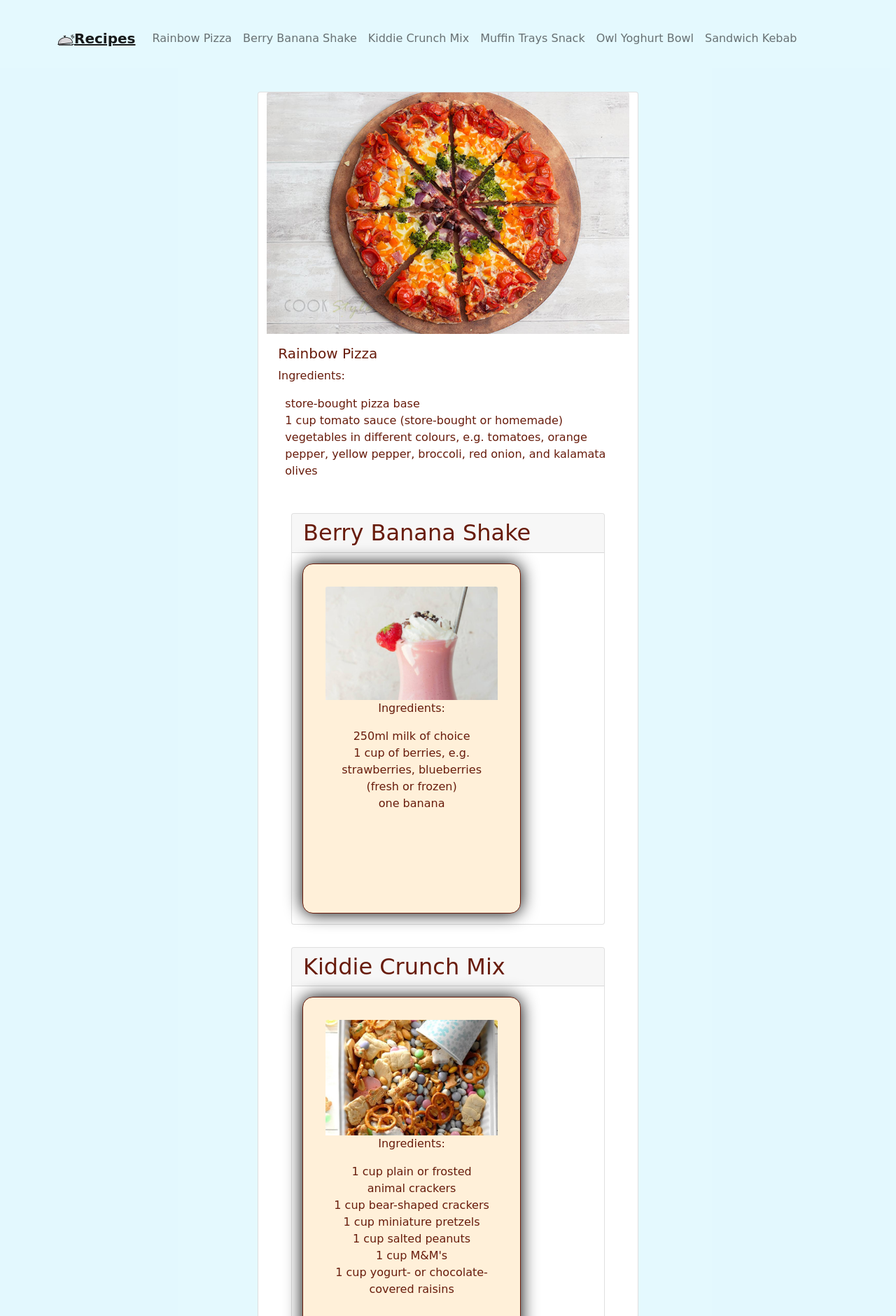
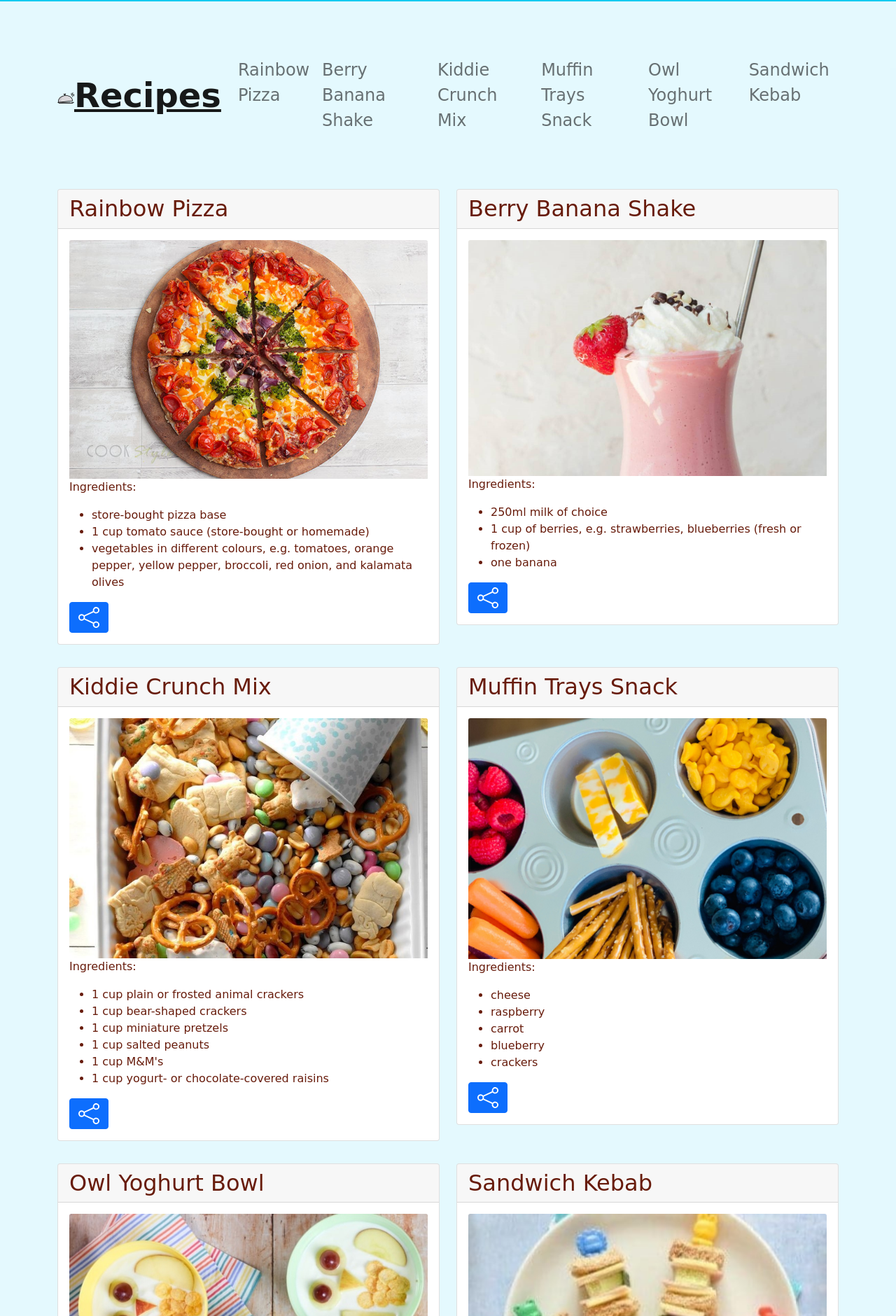
Before and after one commit to matesama/cookbook, a plain HTML site: page index.html in a window 1280 px wide. Shown: the part 920-2800 px from the top of the page at 70% size. Drawn offline with nearby package versions, Linux system fonts and the light colour scheme; a web font is replaced by a local one.

Commit message:
Update: Cards, Share, LayOut Fontsize,Margin

```diff
--- a/index.html
+++ b/index.html
@@ -30,15 +30,15 @@
       </nav>
       <section >
         <div class="jumbotron bg-info mr-5 text-center">
-          <h2 class="display-5" >Igniting Young Chefs: Empowering Kids in the Kitchen!</h2>
-          <img src="./imgs/cover-img-.jpg" id="header-image" alt="funny kids cookbook cover" class="mr-10">
+          <h2 class="display-5 mb-4" >Igniting Young Chefs: Empowering Kids in the Kitchen!</h2>
+          <img src="./imgs/cover-img-.jpg" id="header-image" alt="funny kids cookbook cover" class="mr-10 mb-4">
           <p class="lead">Welcome to Kids Menu, where cooking becomes an extraordinary adventure for kids!
             We're passionate about finding and creating recipes that inspire children to actively participate in the culinary world.</p>
           <hr class="my-4">
           <p>Cooking isn't just about nourishing our bodies; it's an opportunity for kids to develop vital life skills, ignite their creativity,
             and foster a lifelong love for food.</p>
           <p>
-            <a class="btn btn-primary" data-bs-toggle="collapse" href="#collapseExample" role="button" aria-expanded="false" aria-controls="collapseExample" data-target="collapseExample">
+            <a class="btn btn-primary learn-more-button mb-3" data-bs-toggle="collapse" href="#collapseExample" role="button" aria-expanded="false" aria-controls="collapseExample" data-target="collapseExample">
                 Learn More!
             </a>
           </p>
@@ -82,30 +82,34 @@
       <div class="row">
         <nav class="navbar navbar-expand-lg navbar-light  sticky-top mb-5 >
           <div class="container-fluid">
-            <a class="navbar-brand text-decoration-underline fw-bold" href="#"><img src="./imgs/dinner.png" class="serving-icon">Recipes</a>
+            <a class="navbar-brand text-decoration-underline fw-bold recipe-nav-font" href="#"><img src="./imgs/dinner.png" class="serving-icon">Recipes</a>
             <button class="navbar-toggler" type="button" data-bs-toggle="collapse" data-bs-target="#navbarNavAltMarkup" aria-controls="navbarNavAltMarkup" aria-expanded="false" aria-label="Toggle navigation">
               <span class="navbar-toggler-icon"></span>
             </button>
             <div class="collapse navbar-collapse" id="navbarNavAltMarkup">
               <div class="navbar-nav">
-                <a class="nav-link" href="#rainbow-pizza">Rainbow Pizza</a>
-                <a class="nav-link" href="#berry-banana-shake">Berry Banana Shake</a>
-                <a class="nav-link" href="#kiddie-crunch">Kiddie Crunch Mix</a>
-                <a class="nav-link" href="#muffin-tray">Muffin Trays Snack</a>
-                <a class="nav-link" href="#owl-yoghurt-bowl">Owl Yoghurt Bowl</a>
-                <a class="nav-link" href="#sandwich-kebab">Sandwich Kebab</a>
+                <a class="nav-link nav-font" href="#rainbow-pizza">Rainbow Pizza</a>
+                <a class="nav-link nav-font" href="#berry-banana-shake">Berry Banana Shake</a>
+                <a class="nav-link nav-font" href="#kiddie-crunch h3">Kiddie Crunch Mix</a>
+                <a class="nav-link nav-font" href="#muffin-tray">Muffin Trays Snack</a>
+                <a class="nav-link nav-font" href="#owl-yoghurt-bowl">Owl Yoghurt Bowl</a>
+                <a class="nav-link nav-font" href="#sandwich-kebab">Sandwich Kebab</a>
               </div>
             </div>
           </div>
         </nav>
-      </div>
+
 
       <div class="row">
-        <div class="card mx-auto mb-3 col-md-5 col-sm-8" id="rainbow-pizza" >
-            <img src="./imgs/01-Rainbow-pizza1.jpg" alt="Delicious Rainbow Pizza" class="card-img-top">
-            <div class="card-body">
-              <h5 class="card-title">Rainbow Pizza</h5>
-
+        <div class="col-sm-12 col-lg-6">
+          <div class="card mx-auto m-3" >
+            <h2 class="card-header">Rainbow Pizza</h2>
+            <article class="recipe-post card-body" id="rainbow-pizza">
+              <img
+                src="./imgs/01-Rainbow-pizza1.jpg"
+                alt="Rainbow Pizza"
+                class="recipe-images card-img-top"
+              />
               <p>Ingredients:</p>
               <ul>
                 <li>store-bought pizza base</li>
@@ -115,10 +119,14 @@
                   yellow pepper, broccoli, red onion, and kalamata olives
                 </li>
               </ul>
-
+              <a href="#" class="btn btn-primary " onclick="myFunction()"><svg xmlns="http://www.w3.org/2000/svg" width="30" height="30" fill="currentColor" class="bi bi-share" viewBox="0 0 16 16">
+                <path d="M13.5 1a1.5 1.5 0 1 0 0 3 1.5 1.5 0 0 0 0-3zM11 2.5a2.5 2.5 0 1 1 .603 1.628l-6.718 3.12a2.499 2.499 0 0 1 0 1.504l6.718 3.12a2.5 2.5 0 1 1-.488.876l-6.718-3.12a2.5 2.5 0 1 1 0-3.256l6.718-3.12A2.5 2.5 0 0 1 11 2.5zm-8.5 4a1.5 1.5 0 1 0 0 3 1.5 1.5 0 0 0 0-3zm11 5.5a1.5 1.5 0 1 0 0 3 1.5 1.5 0 0 0 0-3z"/>
+              </svg></a>
             </article>
           </div>
-          <div class="card mx-auto m-3" style="width: 28rem">
+        </div>
+        <div class="col-sm-12 col-lg-6">
+          <div class="card mx-auto m-3">
             <h2 class="card-header">Berry Banana Shake</h2>
             <article class="recipe-post card-body" id="berryBananaShake">
               <img
@@ -135,9 +143,16 @@
                 </li>
                 <li>one banana</li>
               </ul>
+              <a href="#" class="btn btn-primary " onclick="myFunction()"><svg xmlns="http://www.w3.org/2000/svg" width="30" height="30" fill="currentColor" class="bi bi-share" viewBox="0 0 16 16">
+                <path d="M13.5 1a1.5 1.5 0 1 0 0 3 1.5 1.5 0 0 0 0-3zM11 2.5a2.5 2.5 0 1 1 .603 1.628l-6.718 3.12a2.499 2.499 0 0 1 0 1.504l6.718 3.12a2.5 2.5 0 1 1-.488.876l-6.718-3.12a2.5 2.5 0 1 1 0-3.256l6.718-3.12A2.5 2.5 0 0 1 11 2.5zm-8.5 4a1.5 1.5 0 1 0 0 3 1.5 1.5 0 0 0 0-3zm11 5.5a1.5 1.5 0 1 0 0 3 1.5 1.5 0 0 0 0-3z"/>
+              </svg></a>
             </article>
           </div>
-          <div class="card mx-auto m-3" style="width: 28rem">
+        </div>
+      </div>
+    <div class="row">
+      <div class="col-sm-12 col-lg-6">
+      <div class="card mx-auto m-3" >
         <h2 class="card-header">Kiddie Crunch Mix</h2>
         <article class="recipe-post card-body" id="kiddieCrunchMix">
           <img
@@ -154,11 +169,15 @@
               <li>1 cup M&M's</li>
               <li>1 cup yogurt- or chocolate-covered raisins</li>
             </ul>
+            <a href="#" class="btn btn-primary " onclick="myFunction()"><svg xmlns="http://www.w3.org/2000/svg" width="30" height="30" fill="currentColor" class="bi bi-share" viewBox="0 0 16 16">
+              <path d="M13.5 1a1.5 1.5 0 1 0 0 3 1.5 1.5 0 0 0 0-3zM11 2.5a2.5 2.5 0 1 1 .603 1.628l-6.718 3.12a2.499 2.499 0 0 1 0 1.504l6.718 3.12a2.5 2.5 0 1 1-.488.876l-6.718-3.12a2.5 2.5 0 1 1 0-3.256l6.718-3.12A2.5 2.5 0 0 1 11 2.5zm-8.5 4a1.5 1.5 0 1 0 0 3 1.5 1.5 0 0 0 0-3zm11 5.5a1.5 1.5 0 1 0 0 3 1.5 1.5 0 0 0 0-3z"/>
+            </svg></a>
         </article>
       </div>
-          <div class="card mx-auto m-3" style="width: 28rem">
+      </div>
+      <div class="col-sm-12 col-lg-6">
+      <div class="card mx-auto m-3" >
         <h2 class="card-header">Muffin Trays Snack</h2>
-
         <article class="recipe-post card-body" id="muffinTraysSnack">
           <img
             src="./imgs/muffintraysnackCROPPED.png"
@@ -173,9 +192,16 @@
               <li>blueberry</li>
               <li>crackers</li>
             </ul>
+            <a href="#" class="btn btn-primary " onclick="myFunction()"><svg xmlns="http://www.w3.org/2000/svg" width="30" height="30" fill="currentColor" class="bi bi-share" viewBox="0 0 16 16">
+              <path d="M13.5 1a1.5 1.5 0 1 0 0 3 1.5 1.5 0 0 0 0-3zM11 2.5a2.5 2.5 0 1 1 .603 1.628l-6.718 3.12a2.499 2.499 0 0 1 0 1.504l6.718 3.12a2.5 2.5 0 1 1-.488.876l-6.718-3.12a2.5 2.5 0 1 1 0-3.256l6.718-3.12A2.5 2.5 0 0 1 11 2.5zm-8.5 4a1.5 1.5 0 1 0 0 3 1.5 1.5 0 0 0 0-3zm11 5.5a1.5 1.5 0 1 0 0 3 1.5 1.5 0 0 0 0-3z"/>
+            </svg></a>
         </article>
       </div>
-          <div class="card mx-auto m-3" style="width: 28rem">
+      </div>
+    </div>
+    <div class="row">
+      <div class="col-sm-12 col-lg-6">
+        <div class="card mx-auto m-3">
           <h2 class="card-header">Owl Yoghurt Bowl</h2>
 
           <article class="recipe-post card-body" id="owlYoghurtBowl">
@@ -193,9 +219,14 @@
                 <li>1 red grape</li>
                 <li>small handful organic cornflakes</li>
               </ul>
+              <a href="#" class="btn btn-primary " onclick="myFunction()"><svg xmlns="http://www.w3.org/2000/svg" width="30" height="30" fill="currentColor" class="bi bi-share" viewBox="0 0 16 16">
+                <path d="M13.5 1a1.5 1.5 0 1 0 0 3 1.5 1.5 0 0 0 0-3zM11 2.5a2.5 2.5 0 1 1 .603 1.628l-6.718 3.12a2.499 2.499 0 0 1 0 1.504l6.718 3.12a2.5 2.5 0 1 1-.488.876l-6.718-3.12a2.5 2.5 0 1 1 0-3.256l6.718-3.12A2.5 2.5 0 0 1 11 2.5zm-8.5 4a1.5 1.5 0 1 0 0 3 1.5 1.5 0 0 0 0-3zm11 5.5a1.5 1.5 0 1 0 0 3 1.5 1.5 0 0 0 0-3z"/>
+              </svg></a>
           </article>
         </div>
-          <div class="card mx-auto m-3" style="width: 28rem">
+      </div>
+      <div class="col-sm-12 col-lg-6">
+      <div class="card mx-auto m-3">
         <h2 class="card-header">Sandwich Kebab</h2>
 
         <article class="recipe-post card-body" id="sandwichKebab">
@@ -213,12 +244,17 @@
               <li>6 baby cornichons</li>
               <li>6 red grape tomatoes</li>
             </ul>
+            <a href="#" class="btn btn-primary " onclick="myFunction()"><svg xmlns="http://www.w3.org/2000/svg" width="30" height="30" fill="currentColor" class="bi bi-share" viewBox="0 0 16 16">
+              <path d="M13.5 1a1.5 1.5 0 1 0 0 3 1.5 1.5 0 0 0 0-3zM11 2.5a2.5 2.5 0 1 1 .603 1.628l-6.718 3.12a2.499 2.499 0 0 1 0 1.504l6.718 3.12a2.5 2.5 0 1 1-.488.876l-6.718-3.12a2.5 2.5 0 1 1 0-3.256l6.718-3.12A2.5 2.5 0 0 1 11 2.5zm-8.5 4a1.5 1.5 0 1 0 0 3 1.5 1.5 0 0 0 0-3zm11 5.5a1.5 1.5 0 1 0 0 3 1.5 1.5 0 0 0 0-3z"/>
+            </svg></a>
         </article>
       </div>
      </div>
     </div>
-      <div class="row-3">xys</div>
+
+    </div>
   </section>
+
 </main>
 <footer>
 
@@ -226,7 +262,7 @@
       <div class="container">
           <div class="row">
               <div class="col-6">
-                  <h3 class="mb-3 text-decoration-underline">More Recipies</h3>
+                  <h3 class="mb-3 text-decoration-underline">Find Out More</h3>
               </div>
               <div class="col-6 text-right justify-content-end">
                   <a class="btn btn-primary mb-3 mr-1" href="#carouselExampleIndicators2" role="button" data-bs-slide="prev">
@@ -322,5 +358,10 @@
   </section>
   <small ><p class="text-center">® Team 3 Verena, Anna, Mateo</p></small>
 </footer>
+<script>
+  function myFunction() {
+    alert("Thank you for sharing!");
+  }
+  </script>
 </body>
 </html>
--- a/styles.css
+++ b/styles.css
@@ -6,6 +6,13 @@ body, html {
 
 .bootstrapBrown {
     color: #681c0c;
+}
+
+.recipe-nav-font {
+    font-size: 3rem;
+}
+.nav-font{
+    font-size: 1.5rem;
 }
 
 .flex-parent {
@@ -46,15 +53,15 @@ body, html {
     font-size: 22px;
 }
 
-.recipes {
+/*.recipes {
     width: 75%;
     display: flex;
     align-items: center;
     flex-direction: column;
     gap: 20px;
-}
+}*/
 
-ul {
+/*ul {
    list-style: none;
    padding: 0 10px 0 10px;
 
@@ -69,9 +76,9 @@ ul {
 
 .navigation ul li a:hover {
     color: rgb(240, 206, 178);
-}
+}*/
 
-.recipe-post {
+/*.recipe-post {
     text-align: center;
     border: solid 1px #681c0c;
     border-radius: 15px;
@@ -88,7 +95,7 @@ ul {
     max-width: 400px;
     max-height: 400px;
 
-}
+}*/
 .tooltip{
     visibility: hidden;
     background-color: black;
```
Lines whose indentation alone changed are shown as unchanged.
